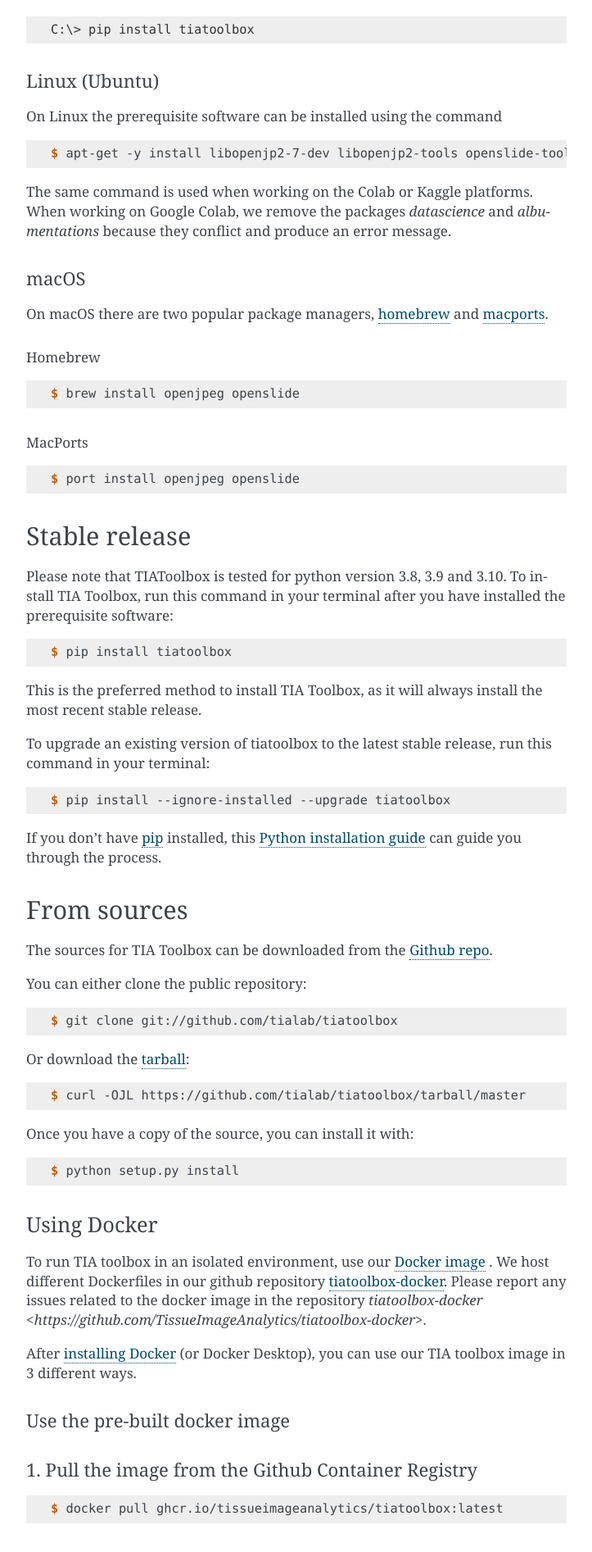
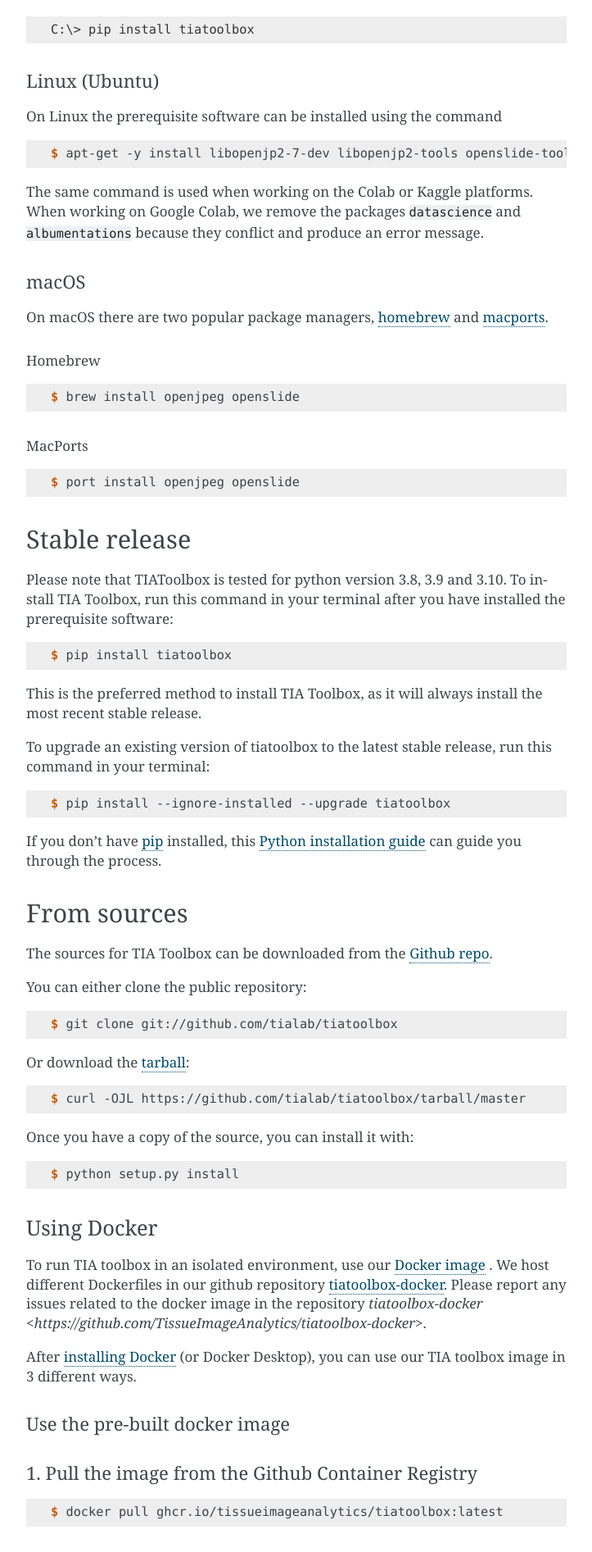
Before and after one commit to TissueImageAnalytics/tiatoolbox, a Sphinx documentation site: the page built from docs/installation.rst, in a window 1280 px wide. Shown: the part 945-2838 px from the top of the page at 82% size, without its empty margins (388-1111 px from the left). Built offline with Sphinx 7.4.7, drawn with Linux system fonts in a browser that asks for light colours; pages that are not in the unit, such as notebooks, are missing from menus; the version number is read from the project's files by our own code.

Commit message:
DOC: Fix two backticks error - Fix two backticks error

```diff
--- a/CONTRIBUTING.rst
+++ b/CONTRIBUTING.rst
@@ -57,9 +57,9 @@
 Get Started!
 ------------
 
-Ready to contribute? Here's how to set up `tiatoolbox` for local development.
+Ready to contribute? Here's how to set up ``tiatoolbox`` for local development.
 
-1. Fork the `tiatoolbox` repo on GitHub.
+1. Fork the ``tiatoolbox`` repo on GitHub.
 2. Clone your fork locally::
 
     $ git clone git@github.com:your_name_here/tiatoolbox.git
--- a/docs/installation.rst
+++ b/docs/installation.rst
@@ -53,7 +53,7 @@
     $ apt-get -y install libopenjp2-7-dev libopenjp2-tools openslide-tools
 
 The same command is used when working on the Colab or Kaggle platforms.
-When working on Google Colab, we remove the packages `datascience` and `albumentations` because they conflict
+When working on Google Colab, we remove the packages ``datascience`` and ``albumentations`` because they conflict
 and produce an error message.
 
 macOS
```
